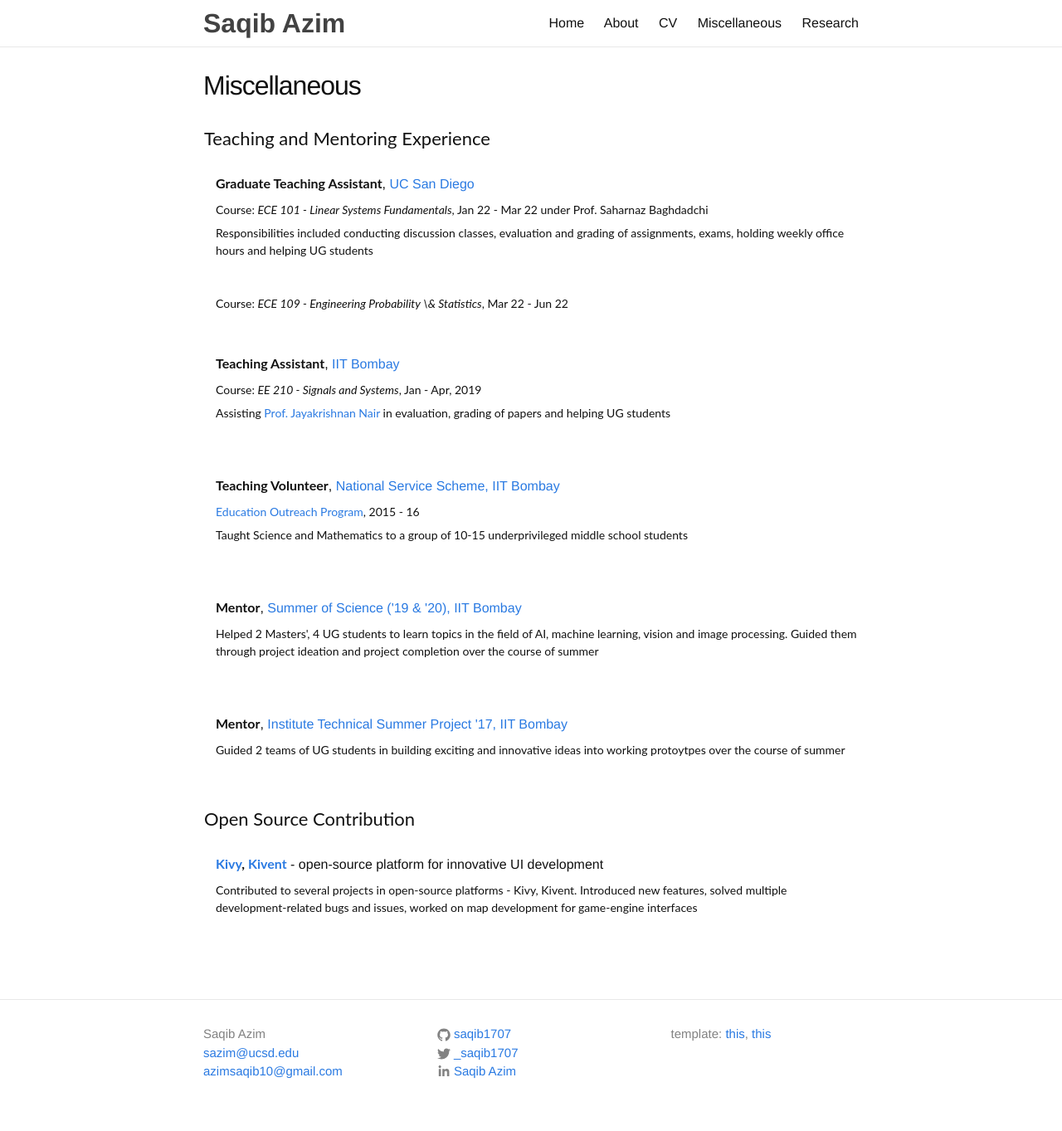
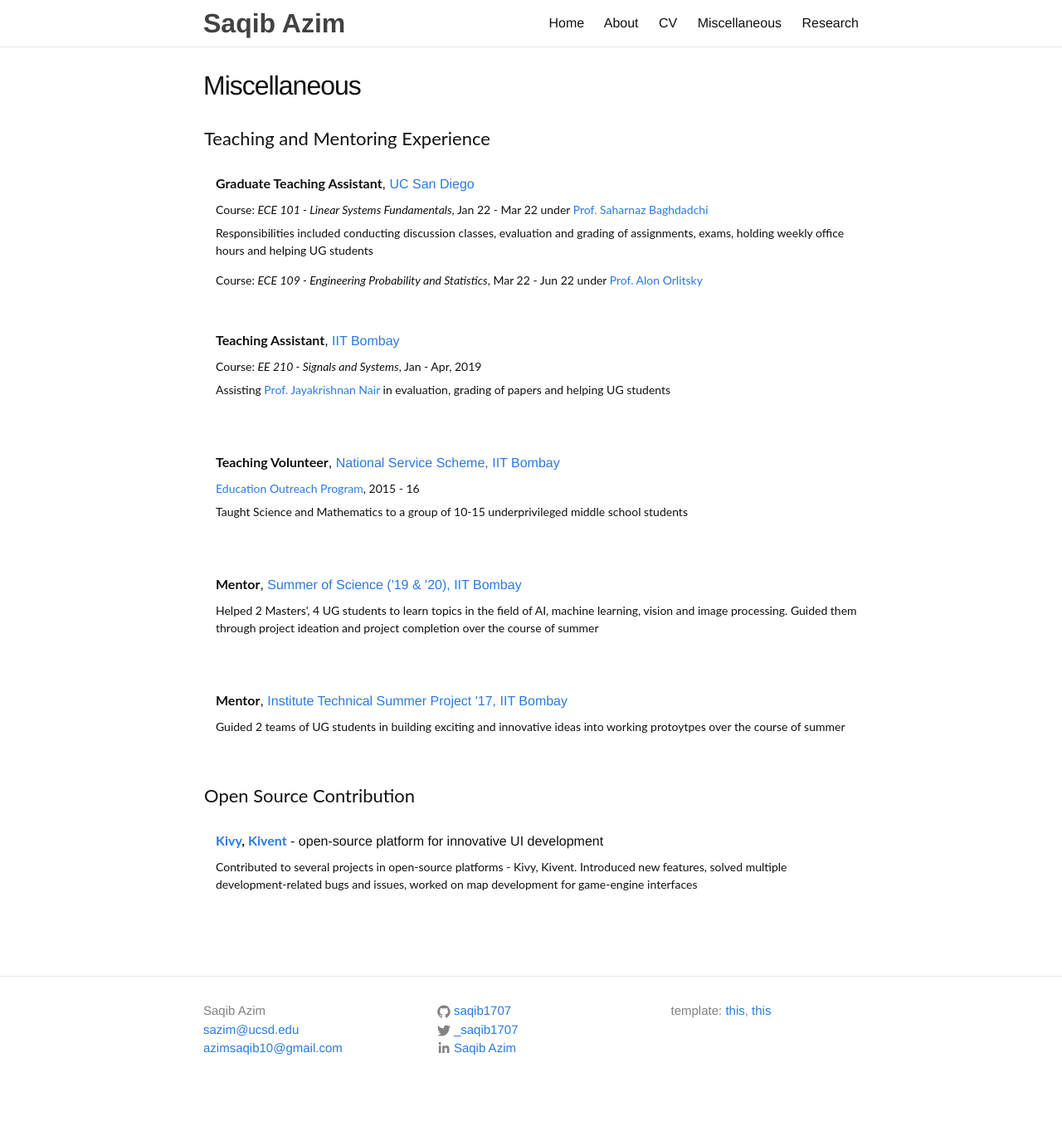
Before and after one commit to saqib1707/saqib1707.github.io, a Jekyll site: the page built from _pages/misc.md, in a window 1280 px wide. Shown: the whole page at 83% size. Built offline with Jekyll 4.4.1, drawn with Linux system fonts in a browser that asks for light colours; comment, search, counter and statistics services are not loaded; after the commit the page ends 1335 px from its top, so only the background shows below that.

Commit message:
updating homepage misc section

```diff
--- a/_pages/misc.md
+++ b/_pages/misc.md
@@ -22,11 +22,11 @@
       <papertitle>Graduate Teaching Assistant</papertitle>, <a href="https://jacobsschool.ucsd.edu/">UC San Diego</a><br>
       <span class="brHeight"></span>
       <div class="authorDetails">
-        Course: <i>ECE 101 - Linear Systems Fundamentals</i>, Jan 22 - Mar 22 under Prof. Saharnaz Baghdadchi<br>
+        Course: <i>ECE 101 - Linear Systems Fundamentals</i>, Jan 22 - Mar 22 under <a href="https://jacobsschool.ucsd.edu/faculty/profile?id=452">Prof. Saharnaz Baghdadchi</a><br>
         <span class="brHeight"></span>
-        <p>Responsibilities included conducting discussion classes, evaluation and grading of assignments, exams, holding weekly office hours and helping UG students</p><br>
+        <p>Responsibilities included conducting discussion classes, evaluation and grading of assignments, exams, holding weekly office hours and helping UG students</p>
         <span class="brHeight"></span>
-        Course: <i>ECE 109 - Engineering Probability \& Statistics</i>, Mar 22 - Jun 22<br>
+        Course: <i>ECE 109 - Engineering Probability and Statistics</i>, Mar 22 - Jun 22 under <a href="https://scholar.google.com/citations?user=WUEjHB8AAAAJ&hl=en">Prof. Alon Orlitsky</a><br>
       </div>
     </td>
   </tr>
```
